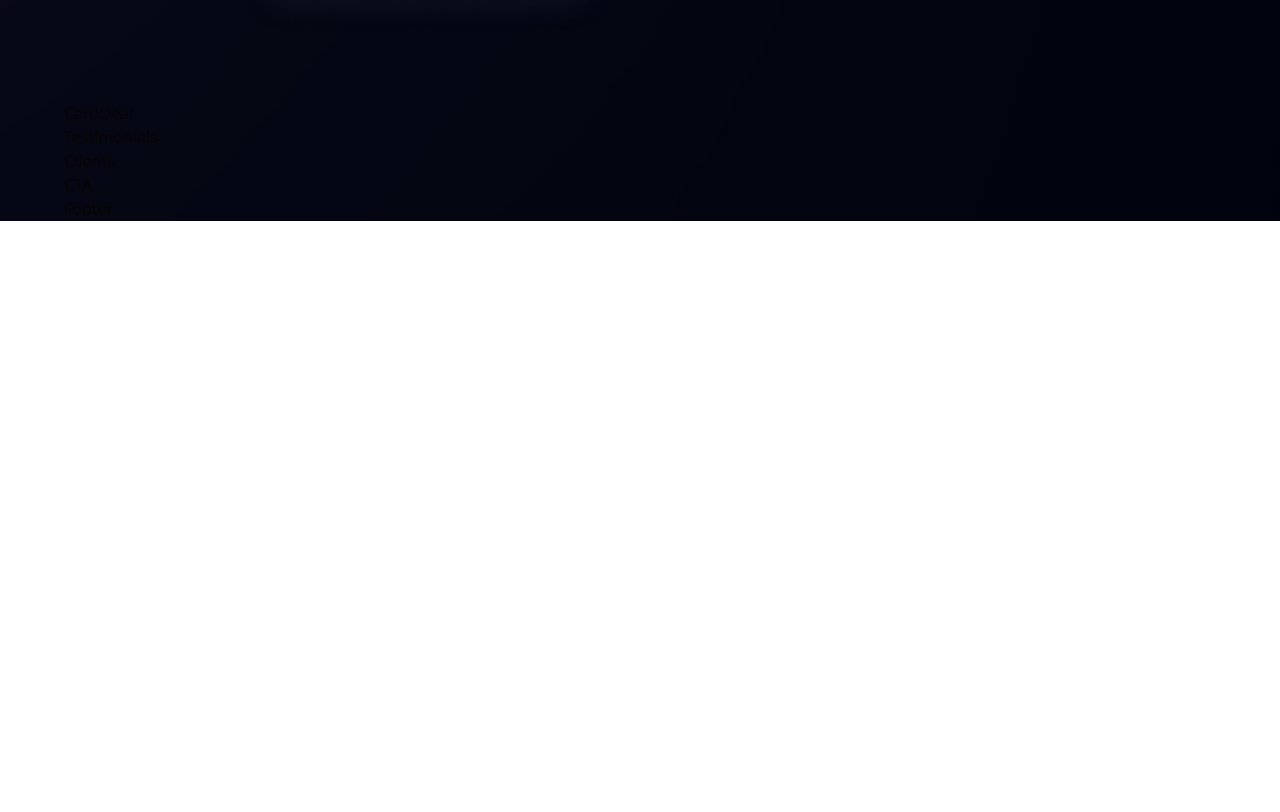
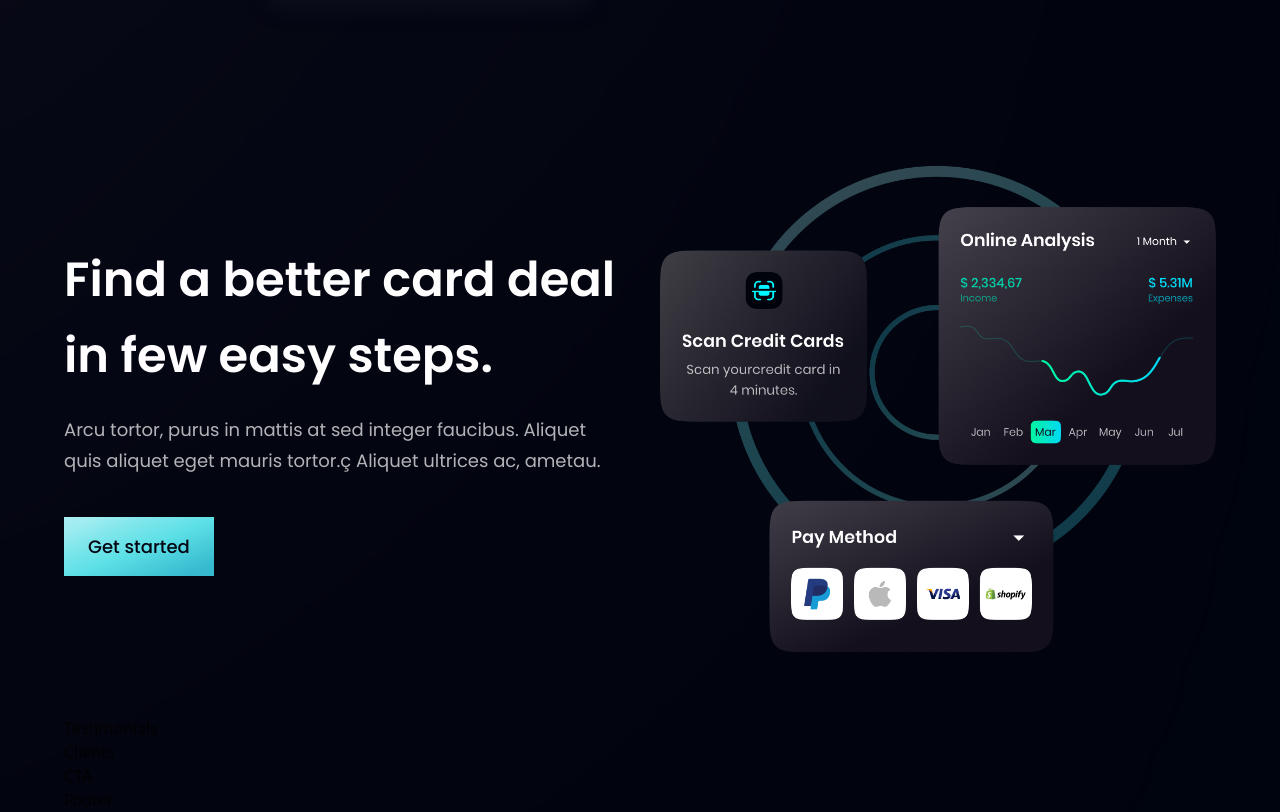
Before and after one commit to Jogopin/tw-modern-business, a React (Vite) app: page / in a window 1280 px wide. Shown: the part 2068-2880 px from the top of the page. Before the commit the page ends 2289 px from the top, so only its background shows below. Built offline with nearby package versions, Linux system fonts and the light colour scheme.

Commit message:
Add CardDeal component

```diff
--- a/src/components/CardDeal.jsx
+++ b/src/components/CardDeal.jsx
@@ -1,8 +1,19 @@
-import React from 'react'
+import {card} from "../assets"
+import styles,{layout} from "../style"
+import Button from "./Button"
 
 const CardDeal = () => {
   return (
-    <div>CardDeal</div>
+   <section className={layout.section}>
+    <div className={layout.sectionInfo}>
+      <h2 className={styles.heading2}>Find a better card deal <br className="sm:block hidden"/>in few easy steps.</h2>
+      <p className={`${styles.paragraph} max-w-[470] mt-5`}>Arcu tortor, purus in mattis at sed integer faucibus. Aliquet quis aliquet eget mauris tortor.ç Aliquet ultrices ac, ametau.</p>
+    <Button styles ="mt-10"/>
+    </div>
+    <div className={layout.sectionImg}>
+      <img src={card} alt="card" className="w-[100%] h-[100%]"/>
+    </div>
+   </section>
   )
 }
 
```
